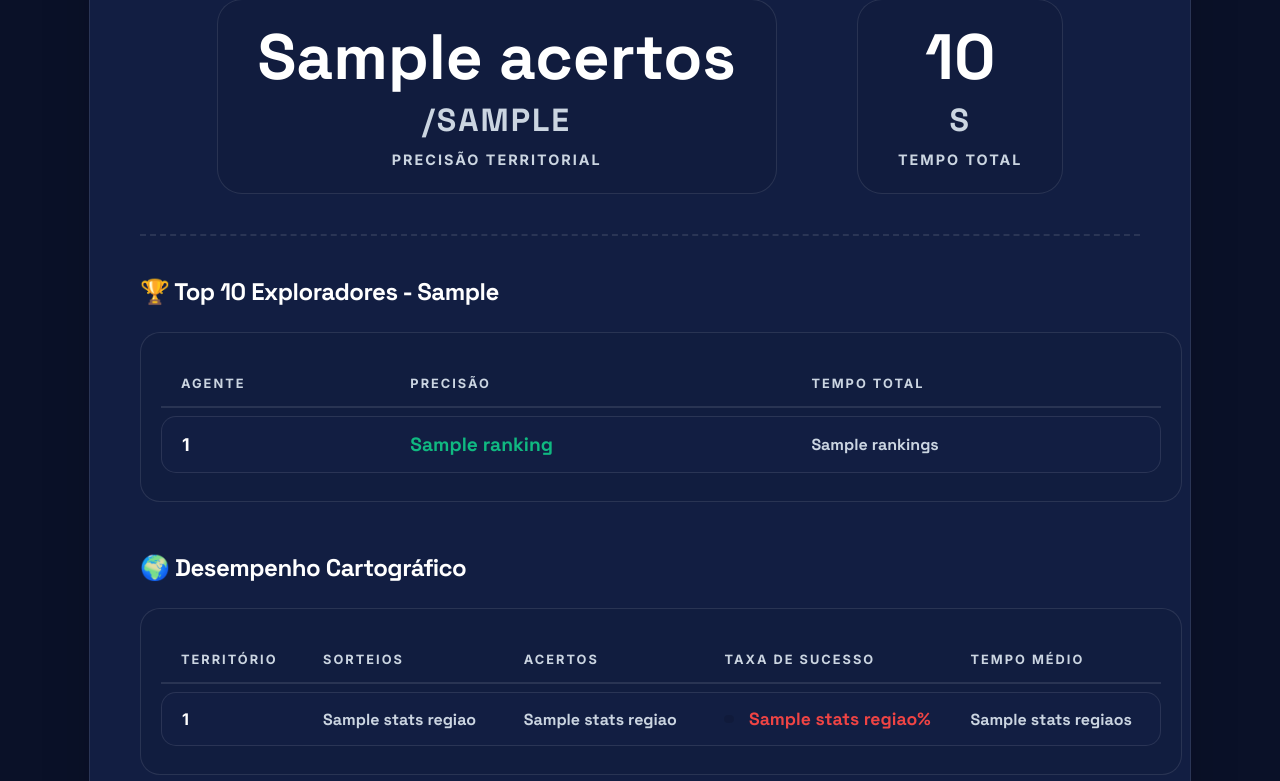
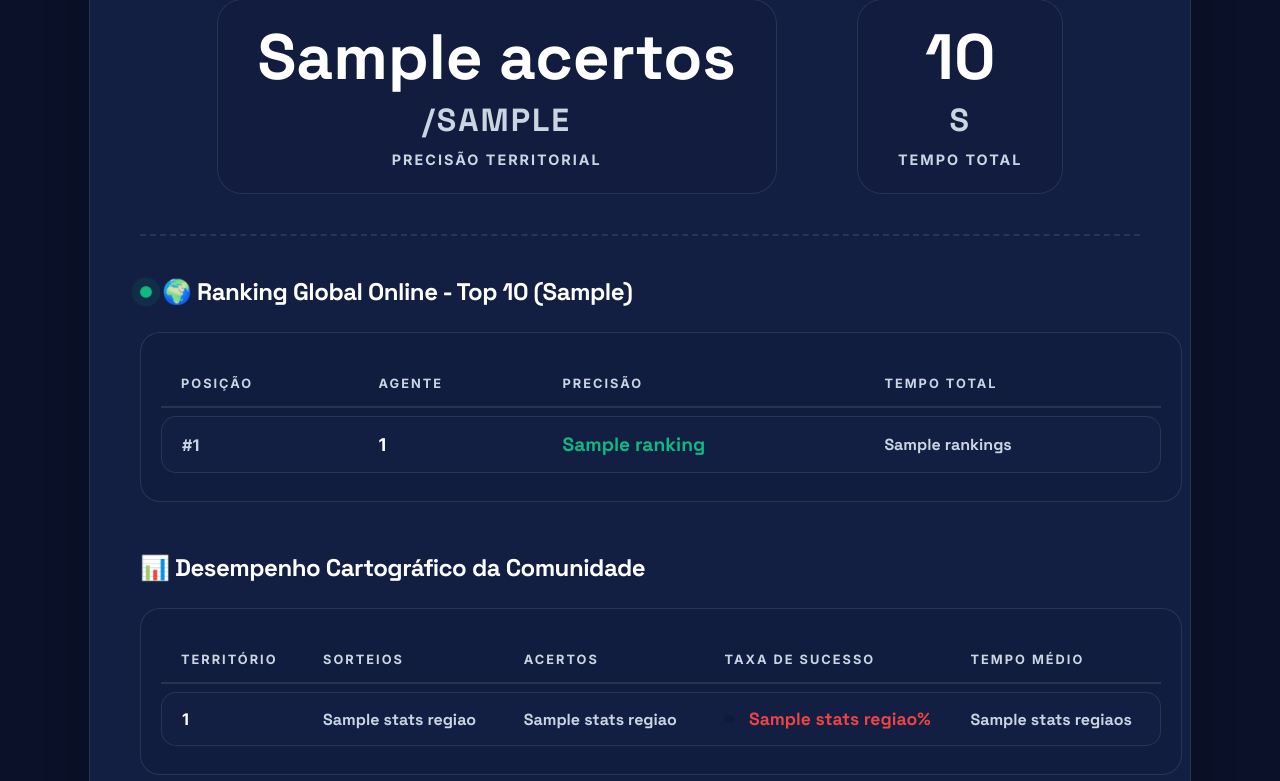
Before and after one commit to cidcleytonn/Mundus, a Flask app: template templates/resultado.html in a window 1280 px wide. Shown: the part 303-1084 px from the top of the page. Run offline with Flask 3, Linux system fonts and the light colour scheme; the template is opened without the code that fills it: most values are stand-ins (such as "Sample title", 1, 10 or a date in 2020); some libraries are stand-ins or nearby versions.

Commit message:
concerto do erro do ranking global
agora o ranking esta realmente ligado aos outros jogadores

```diff
--- a/templates/resultado.html
+++ b/templates/resultado.html
@@ -57,7 +57,9 @@
         .stat-item h2 { font-family: 'Space Grotesk', sans-serif; margin: 0; font-size: 4rem; font-weight: 800; line-height: 1; color: var(--text-main);}
         .stat-item span { font-size: 0.9rem; text-transform: uppercase; letter-spacing: 2px; color: var(--text-muted); display: block; margin-top: 15px; font-weight: 700;}
 
-        .section-title { font-family: 'Space Grotesk', sans-serif; font-size: 1.5rem; font-weight: 800; margin: 0 0 25px 0; color: var(--text-main); letter-spacing: -0.5px;}
+        .section-title { font-family: 'Space Grotesk', sans-serif; font-size: 1.5rem; font-weight: 800; margin: 0 0 25px 0; color: var(--text-main); letter-spacing: -0.5px; display: flex; align-items: center; gap: 10px;}
+        .live-indicator { display: inline-block; width: 12px; height: 12px; background-color: var(--color-correct); border-radius: 50%; box-shadow: 0 0 10px var(--color-correct); animation: pulse 1.5s infinite; }
+        @keyframes pulse { 0% { transform: scale(0.95); box-shadow: 0 0 0 0 rgba(16, 185, 129, 0.7); } 70% { transform: scale(1); box-shadow: 0 0 0 10px rgba(16, 185, 129, 0); } 100% { transform: scale(0.95); box-shadow: 0 0 0 0 rgba(16, 185, 129, 0); } }
 
         .table-responsive { width: 100%; overflow-x: auto; margin-bottom: 50px; background: rgba(0,0,0,0.03); border-radius: 20px; padding: 20px; border: 1px solid var(--glass-border);}
         body.light-mode .table-responsive { background: #f8fafc; }
@@ -147,25 +149,33 @@
                 </div>
             </div>
 
-            <h3 class="section-title">🏆 Top 10 Exploradores - {{ regiao_jogada }}</h3>
+            <h3 class="section-title"><span class="live-indicator"></span> 🌍 Ranking Global Online - Top 10 ({{ regiao_jogada }})</h3>
             <div class="table-responsive">
                 <table>
                     <tr>
+                        <th>Posição</th>
                         <th>Agente</th>
                         <th>Precisão</th>
                         <th>Tempo Total</th>
                     </tr>
+                    {% if ranking %}
                         {% for r in ranking %}
                         <tr>
+                            <td style="color: var(--text-muted); font-weight: 700;">#{{ loop.index }}</td>
                             <td style="font-weight: 700; color: var(--text-main); font-size: 1.1rem;">{{ r[0] }}</td>
                             <td style="color: var(--color-correct); font-family: 'Space Grotesk', sans-serif; font-size: 1.2rem; font-weight: 800;">{{ r[1] }}</td>
                             <td style="font-family: 'Space Grotesk', sans-serif; color: var(--text-muted); font-weight: 700;">{{ r[2] }}s</td>
                         </tr>
                         {% endfor %}
+                    {% else %}
+                        <tr>
+                            <td colspan="4" style="text-align: center; padding: 20px;">A base de dados global está aguardando os primeiros exploradores. Seja o primeiro!</td>
+                        </tr>
+                    {% endif %}
                 </table>
             </div>
 
-            <h3 class="section-title">🌍 Desempenho Cartográfico</h3>
+            <h3 class="section-title">📊 Desempenho Cartográfico da Comunidade</h3>
             <div class="table-responsive">
                 <table>
                     <tr>
```
Lines whose indentation alone changed are shown as unchanged.
